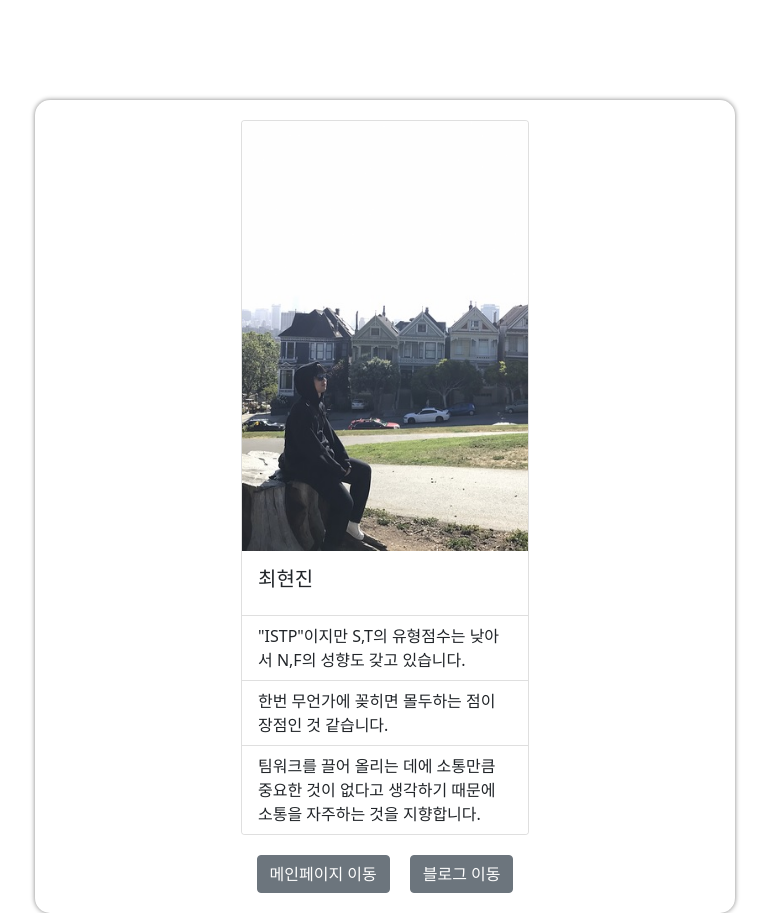
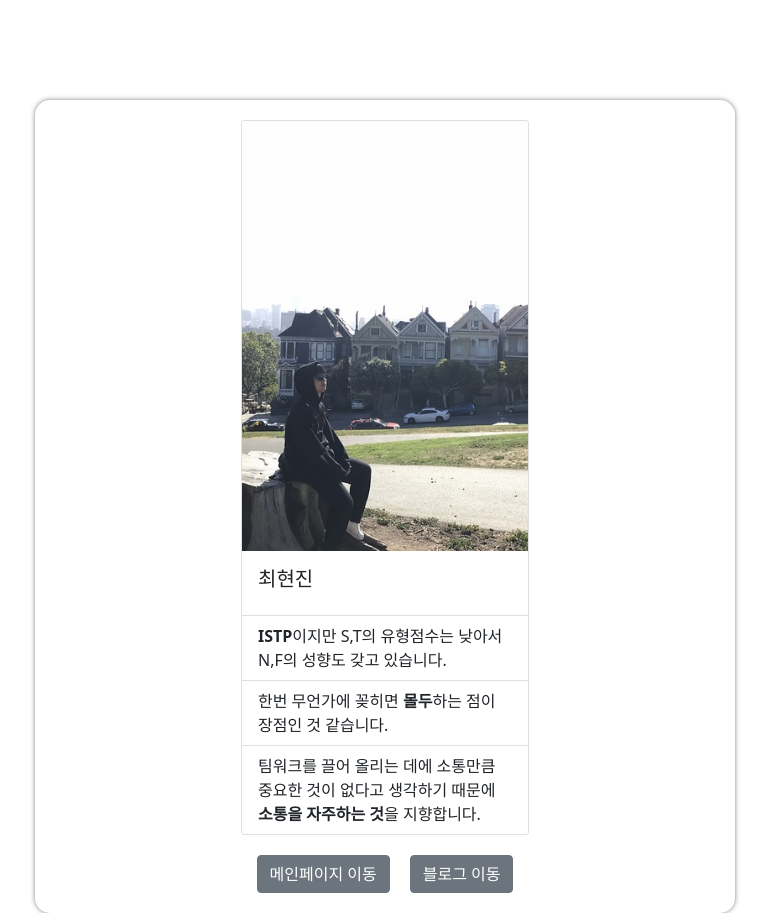
Before and after one commit to devKobe24/IFive, a website: page teamintroCHJ.html in a window 1280 px wide. Shown: the whole page, without its empty margins (255-1024 px from the left). Drawn offline with nearby package versions, Linux system fonts and the light colour scheme.

Commit message:
✨ Chore: '개인 소개 색션 수정'

```diff
--- a/teamintroCHJ.html
+++ b/teamintroCHJ.html
@@ -20,9 +20,9 @@
                 <h5 class="card-title">최현진</h5>
             </div>
             <ul class="list-group list-group-flush">
-                <li class="list-group-item">"ISTP"이지만 S,T의 유형점수는 낮아서 N,F의 성향도 갖고 있습니다.</li>
-                <li class="list-group-item">한번 무언가에 꽂히면 몰두하는 점이 장점인 것 같습니다.</li>
-                <li class="list-group-item">팀워크를 끌어 올리는 데에 소통만큼 중요한 것이 없다고 생각하기 때문에 소통을 자주하는 것을 지향합니다.</li>
+                <li class="list-group-item"><b>ISTP</b>이지만 S,T의 유형점수는 낮아서 N,F의 성향도 갖고 있습니다.</li>
+                <li class="list-group-item">한번 무언가에 꽂히면 <b>몰두</b>하는 점이 장점인 것 같습니다.</li>
+                <li class="list-group-item">팀워크를 끌어 올리는 데에 소통만큼 중요한 것이 없다고 생각하기 때문에 <b>소통을 자주하는 것</b>을 지향합니다.</li>
             </ul>
         </div>
         <div class="blogbtn">
```
